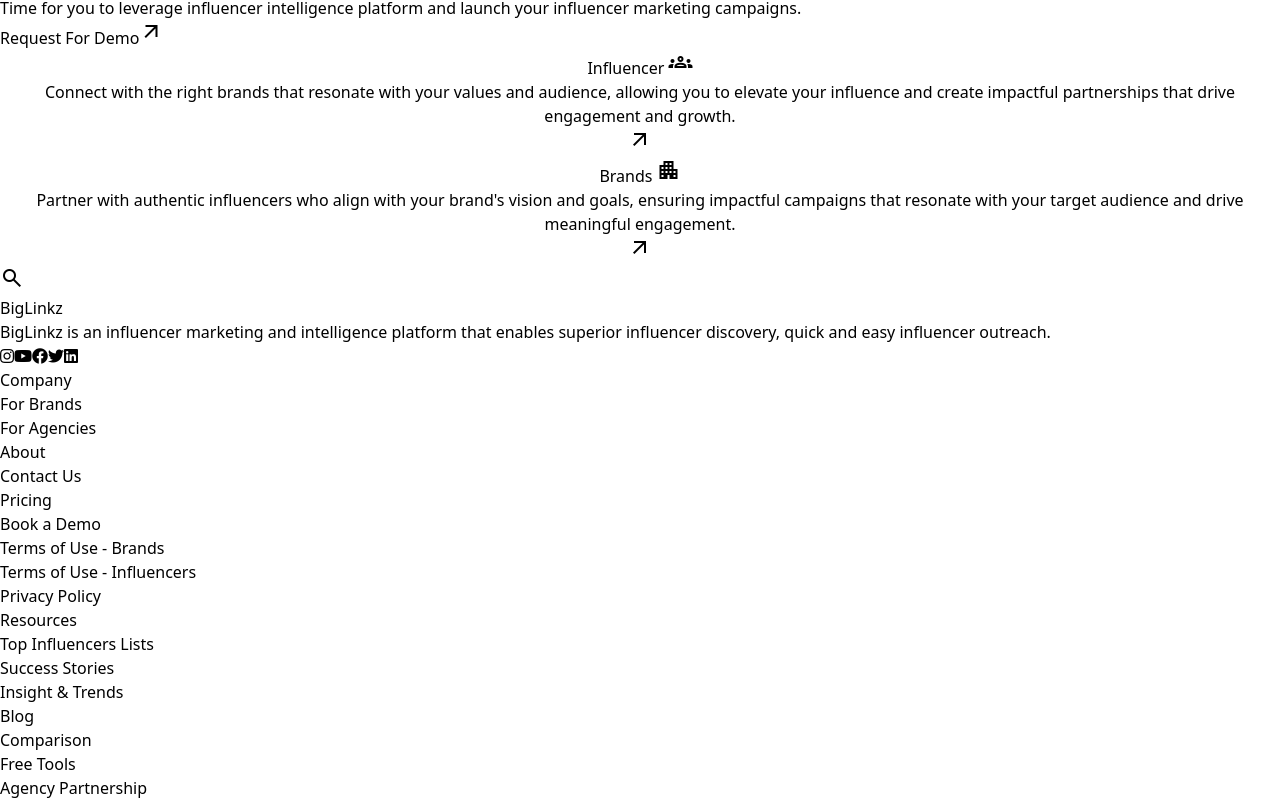
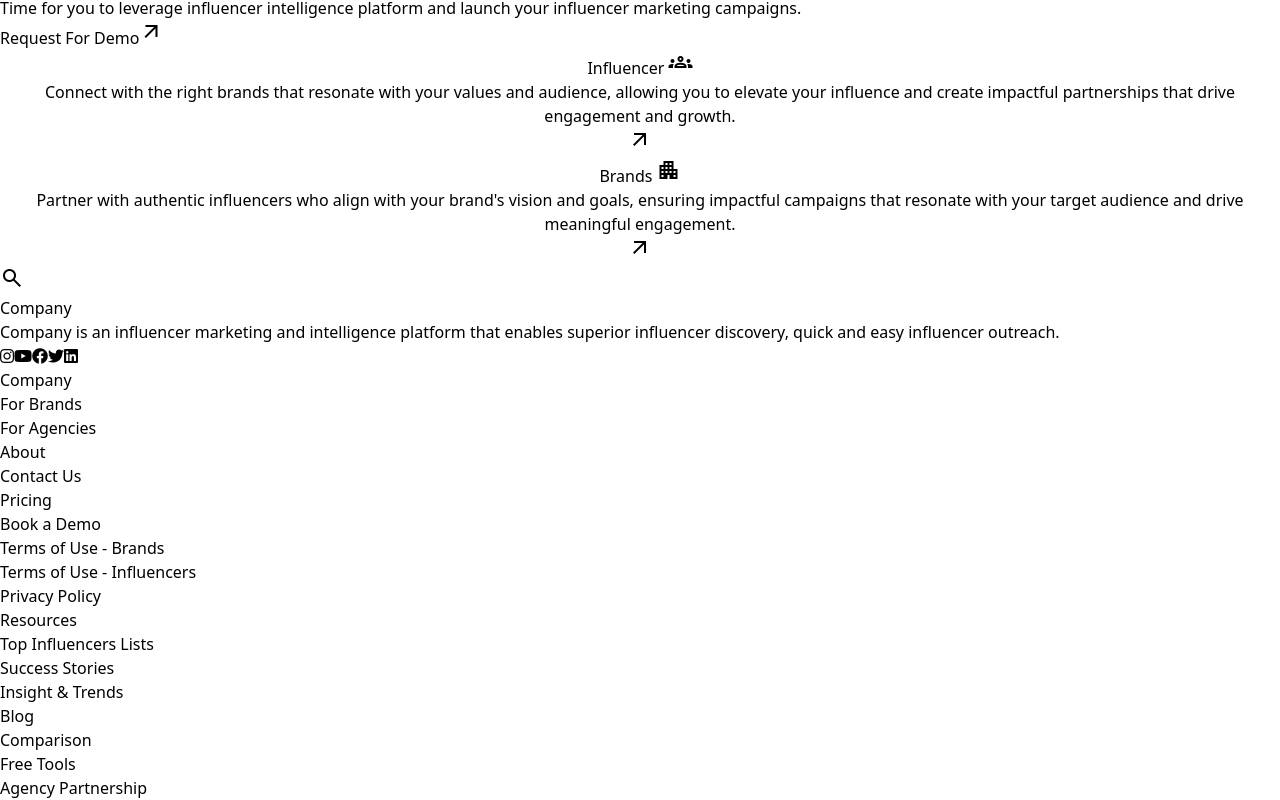
Before and after one commit to varshini-0506/Influencer-Marketing, a React (Vite) app: page / in a window 1280 px wide. Shown: the part 5108-5908 px from the top of the page. Built offline with nearby package versions, Linux system fonts and the light colour scheme.

Commit message:
Update Footer.jsx

```diff
--- a/src/components/Footer.jsx
+++ b/src/components/Footer.jsx
@@ -7,10 +7,10 @@
               <div className="text-[#5151d6] p-2 rounded-full">
                 <span className="material-symbols-outlined">search</span>
               </div>
-              <h2 className="font-bold text-xl">BigLinkz</h2>
+              <h2 className="font-bold text-xl">Company</h2>
             </div>
             <p className="mb-6 w-[55%]">
-              BigLinkz is an influencer marketing and intelligence platform that enables superior influencer discovery, quick and easy influencer outreach.
+              Company is an influencer marketing and intelligence platform that enables superior influencer discovery, quick and easy influencer outreach.
             </p>
             <div className="flex space-x-4">
               <a href="#" className="text-gray-300 hover:text-[#5151d6]">
```
